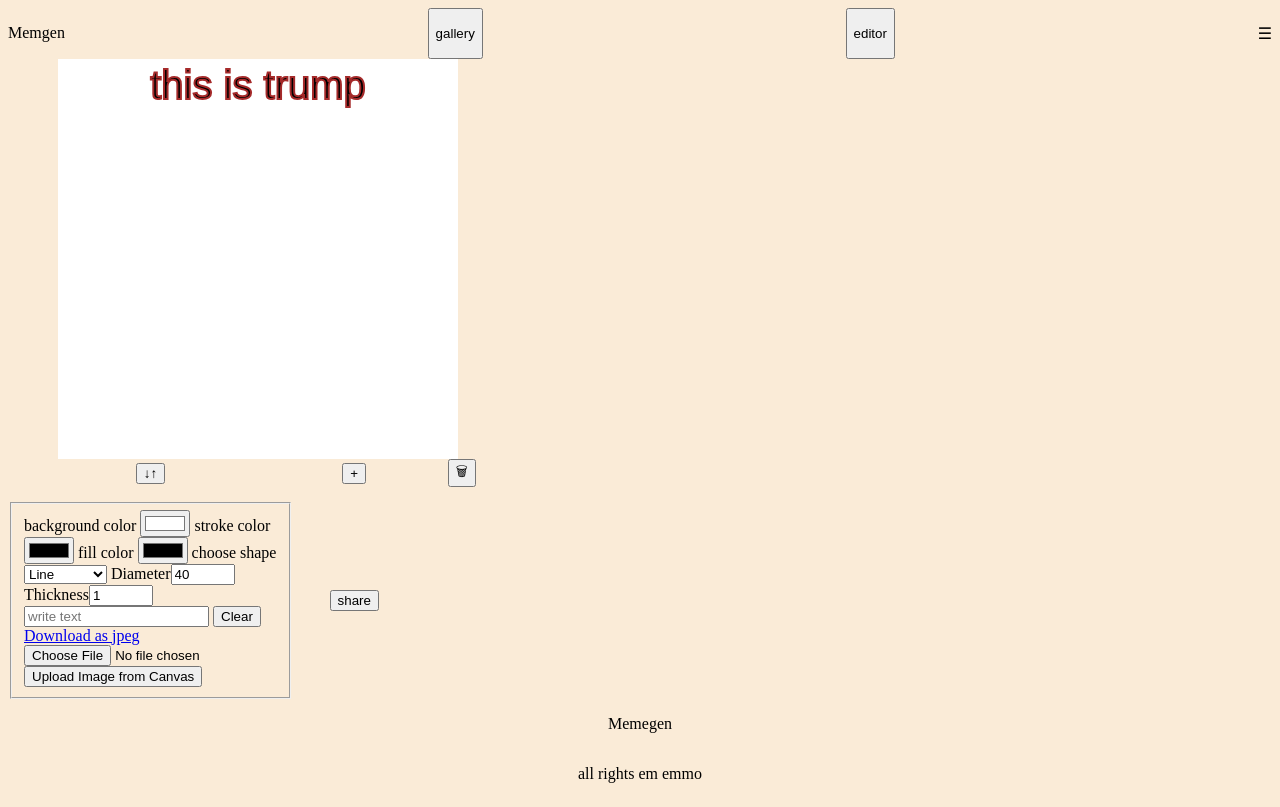
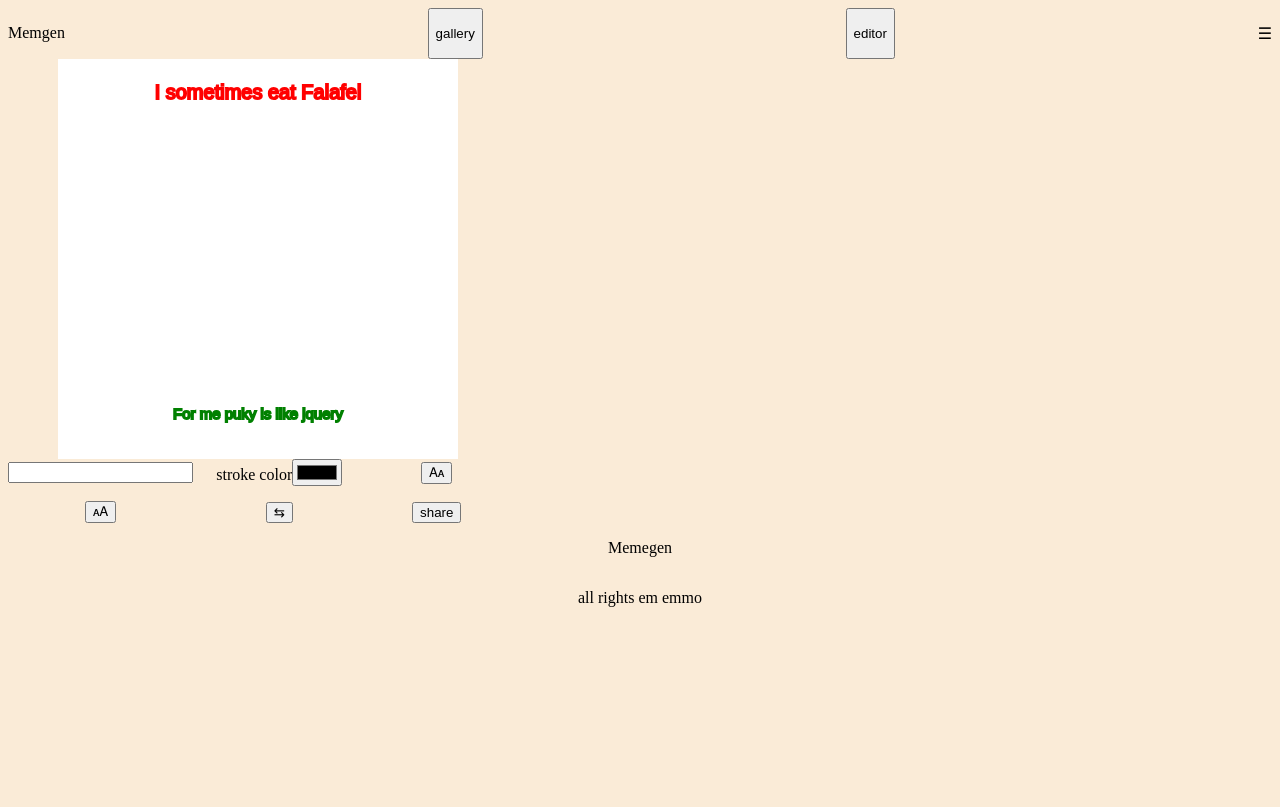
Before and after one commit to shiloKlein/Memes-Generator, a plain HTML site: page index.html in a window 1280 px wide. Both pictures are taken after a click on the button "editor". Drawn offline with Linux system fonts and the light colour scheme.

Commit message:
featurs added: color change, fons size change, 2 lines support and switch between lines

```diff
--- a/index.html
+++ b/index.html
@@ -22,13 +22,9 @@
             <input oninput="onTitleSearch()" type="text">
             <section class="titles-links flex space-between"><a href="#">funny</a><a href="#">cool</a><a href="#">pets</a>
             </section>
-            <section class="gellery-container grid grid-center">
-                <img src="./images/meme-imgs/1.jpg" alt="1" onclick="editImg(1)">
 
-                <img src="./images/meme-imgs/2.jpg" onclick="editImg(2)"  alt="2">
-                <img src="./images/meme-imgs/3.jpg" onclick="editImg(3)" alt="3">
-                <img src="./images/meme-imgs/4.jpg" onclick="editImg(4)" alt="4">
-            </section>
+            <section class="gellery-container grid grid-center"></section>
+
             <section class="contact-me grid grid-center">
                 <img src="" alt="my round img">
                 <h2>my name</h2>
@@ -49,7 +45,14 @@
                 <canvas width="400px" height="400px"></canvas>
 
                 <section class="control-box grid grid-center">
-                    <button>↓↑</button>
+                    <input type="text" oninput="onTextInput(this.value)">
+                    <lable>stroke color<input type="color" oninput="onStrokeColorChange(this.value)"></lable>
+                    <button onclick="onFontDecrease()">🗛</button>
+                    <button onclick="onFontIncrease()">🗚</button>
+                    <button onclick="onSwitchLines()">⇆</button>
+
+
+                    <!-- <button>↓↑</button>
                     <button>+</button>
                     <button>🗑</button>
                     <form onsubmit="onSubmit(event)">
@@ -86,7 +89,7 @@
                                 <input type="file" class="file-input btn" name="image" onchange="onImgInput(event)"/>
                                 <button class="btn" onclick="uploadImg(event)">Upload Image from Canvas</button>
                         </fieldset>
-                    </form>
+                    </form> -->
 
                     <button class="share-btn">share</button>
                 </section>
@@ -105,11 +108,11 @@
 
 
     <script src="./js/services/storage-service.js"></script>
-    <script src="./js/services/canvas-service.js"></script>
+    <!-- <script src="./js/services/canvas-service.js"></script> -->
     <script src="./js/services/meme-service.js"></script>
     <script src="./js/controllers/app-controller.js"></script>
     <script src="./js/controllers/meme-controller.js"></script>
-    <script src="./js/controllers/canvas-controller.js"></script>
+    <!-- <script src="./js/controllers/canvas-controller.js"></script> -->
 </body>
 
 </html>
--- a/js/controllers/app-controller.js
+++ b/js/controllers/app-controller.js
@@ -2,16 +2,23 @@
 function onInit(){
     // renderImages()
     initCanvas()
-
-    console.log('hello controller');
+    renderGallery()
 }
 
 
 
 
-function editImg(imgId){
+function onImgSelect(imgId){
+   setImg(imgId)
    openEditor(imgId)
+}
 
+function renderGallery(){
+    const memes = getMemes()
+    const strHTML = memes.map((meme)=>{
+        return `<img src="./images/${meme.url}" alt="${meme.id}" onclick="onImgSelect(${meme.id})"></img>`
+    }).join('')
+    document.querySelector('.gellery-container').innerHTML = strHTML
 }
 
 function openGallery(){
@@ -22,11 +29,11 @@ function openGallery(){
 function openEditor(imgId){
     document.querySelector('.img-gallery').classList.add('hide')
     document.querySelector('.meme-editor').classList.remove('hide')
+    const img = getMeme(imgId)
 
-    renderMeme()
+    renderMeme(imgId)
     initCanvas()
 
-    const img = getMeme(imgId)
 
 }
 
--- a/js/controllers/meme-controller.js
+++ b/js/controllers/meme-controller.js
@@ -2,6 +2,8 @@
 
 let gCanvas
 let gCtx
+
+// let cuur
 
 const TOUCH_EVS = ['touchstart', 'touchmove', 'touchend']
 
@@ -9,47 +11,69 @@ const TOUCH_EVS = ['touchstart', 'touchmove', 'touchend']
 function initCanvas() {
     gCanvas = document.querySelector('canvas')
     gCtx = gCanvas.getContext('2d')
+    initEventListeners()
     // resizeCanvas()
 }
+// EVENT LISTENERS////////////
+function initEventListeners() {
+    gCanvas.addEventListener('mousedown', canvasClicked)
+}
 
-function renderMeme(){
-    console.log('render meme');
-    const meme = getMeme()
+
+
+
+
+function canvasClicked(ev) {
+    console.log(ev);
+    const clickedText = gMeme.lines.find(line => {
+        // Check if the click coordinates are inside the bar coordinates
+
+        return ev.offsetX > star.x && ev.offsetX < star.x + BAR_WIDTH &&
+            ev.offsetY > star.y && ev.offsetY < star.y + star.rate
+    })
+}
+
+
+
+function renderMeme(imgId) {
+    const meme = getMeme(imgId)
     const img = new Image()
-    img.src =`./images/${meme.url}`
+    img.src = `./images/${meme.url}`
     var div = document.querySelector('.control-box')
-    console.log(gCanvas.width, gCanvas.height);
 
-    renderImg(img)
+    drawImg(img)
 }
-function renderImg(img) {
+function drawImg(img) {
     // Draw the img on the canvas
-    console.log(img);
     gCtx.drawImage(img, 0, 0, gCanvas.width, gCanvas.height)
     renderText()
-    gCtx.lineWidth = 2
-    gCtx.strokeStyle = 'brown'
-    gCtx.fillStyle = 'black'
 
-    gCtx.font = '40px Arial'
+}
+function renderText() {
+    let idx = 0
+    gMeme.lines.forEach((line) => {
+        const canvasWidth = gCanvas.width
+        const canvasHeight = gCanvas.height
+        const { txt, size, align, color } = line
+        gCtx.lineWidth = 2
+        gCtx.strokeStyle = color
+        gCtx.fillStyle = 'black'
+        gCtx.textAlign = align
 
-    }
-    function renderText(){
-        const width = gCanvas.width
-        const height = gCanvas.height
-        console.log(width);
-        gCtx.lineWidth = 2
-        gCtx.strokeStyle = 'brown'
-        gCtx.fillStyle = 'black'
-        gCtx.textAlign = 'center'
-        var txt = 'this is trump'
+        // font height;
+        setLinePos(idx, canvasWidth, canvasHeight)
+        console.log(line);
 
-        gCtx.font = '40px Arial'
-        gCtx.fillText(txt, width/2, 40) // Draws (fills) a given text at the given (x, y) position.
-        gCtx.strokeText(txt, width/2, 40) // Draws (strokes) a given text at the given (x, y) position.
-        var q = gCtx.measureText(txt).width
-        console.log(q);
-    }
+        gCtx.font = `${size}px Arial`
+
+        gCtx.fillText(txt, line.x, line.y) // Draws (fills) a given text at the given (x, y) position.
+        gCtx.strokeText(txt, line.x, line.y) // Draws (strokes) a given text at the given (x, y) position.
+        line.width = gCtx.measureText(txt).width
+        console.log(gMeme.lines);
+        idx++
+    })
+
+}
 
 function resizeCanvas() {
 
@@ -63,20 +87,39 @@ function resizeCanvas() {
 }
 
 
-function onTextInput(ev, text) {
-    ev.preventDefault()
+// INPUT FUNCTIONS ////////////////////
 
-    drawText(text, gCanvas.width / 2, 30)
+function onTextInput(txt) {
+    // ev.preventDefault()
+    setLineText(txt)
+    renderMeme()
+}
+
+function onStrokeColorChange(color) {
+    setTextColor(color)
+    renderMeme()
+}
+function onFontIncrease() {
+    setFontSize(1)
+    renderMeme()
+}
+function onFontDecrease() {
+    setFontSize(-1)
+    renderMeme()
+}
+function onSwitchLines() {
+    setLineIdx()
 }
 
 // SPECIFIC SHAPE DRAW FUNCTIONS
 
 function drawText(text, x, y) {
+    const size = gMeme.lines[gMeme.selectedLineIdx].size
     gCtx.lineWidth = 2
     gCtx.strokeStyle = 'brown'
     gCtx.fillStyle = 'black'
 
-    gCtx.font = '40px Arial'
+    gCtx.font = `2px Arial`
     gCtx.fillText(text, x - 40, y) // Draws (fills) a given text at the given (x, y) position.
     gCtx.strokeText(text, x - 40, y) // Draws (strokes) a given text at the given (x, y) position.
 }
--- a/js/services/meme-service.js
+++ b/js/services/meme-service.js
@@ -3,7 +3,7 @@
 
 var gKeywordSearchCountMap = { funny: 0, cool: 1, pets: 3, }
 
-var gcurrImgIdx = 0
+
 var gMemes = [
     { id: 1, url: 'meme-imgs/1.jpg', keywords: ['funny', 'cat'], },
     { id: 2, url: 'meme-imgs/2.jpg', keywords: ['funny', 'cat'], },
@@ -17,21 +17,64 @@ var gMeme = {
         {
             txt: 'I sometimes eat Falafel',
             size: 20,
-            align: 'left',
-            color: 'red'
-        }
+            align: 'center',
+            color: 'red',
+            x: 0,
+            y: 0,
+        },
+        {
+            txt: 'For me puky is like jquery',
+            size: 15,
+            align: 'center',
+            color: 'green',
+            x:0,
+            y:0,
+        },
     ]
 }
 
 
+function setImg(imgId) {
+    gMeme.selectedImgId = imgId;
+}
 
+function setTextColor(color) {
+    const { selectedLineIdx } = gMeme
+    gMeme.lines[selectedLineIdx].color = color
+}
 
+function setFontSize(size) {
+    const { selectedLineIdx } = gMeme
+    gMeme.lines[selectedLineIdx].size += size
+}
+function setLineIdx() {
+    gMeme.selectedLineIdx
+    if(gMeme.selectedLineIdx >= gMeme.lines.length-1)gMeme.selectedLineIdx=0
+    else gMeme.selectedLineIdx++
+}
+
+function setLinePos(idx,width, height){
+    const line =gMeme.lines[idx]
+    console.log(idx);
+    if(idx===0)line.y = 40
+    else if(idx===1)line.y = height-40
+    else line.y =height/2
+    line.x = width/2
+}
 function getMeme(imgId) {
     let img = ''
-    if (!imgId) img = gMemes[gcurrImgIdx]
+    if (!imgId) img = gMemes[gMeme.selectedImgId - 1]
     else {
         img = gMemes.find(img => img.id === imgId)
-        gcurrImgIdx = imgId - 1;
     }
     return img
 }
+
+function getMemes() {
+    return gMemes
+}
+
+function setLineText(txt) {
+    const lineIdx = gMeme.selectedLineIdx
+    gMeme.lines[lineIdx].txt = txt
+}
--- a/js/services/storage-service.js
+++ b/js/services/storage-service.js
@@ -1,3 +1 @@
 'use strict'
-
-console.log('hello storage');
```
